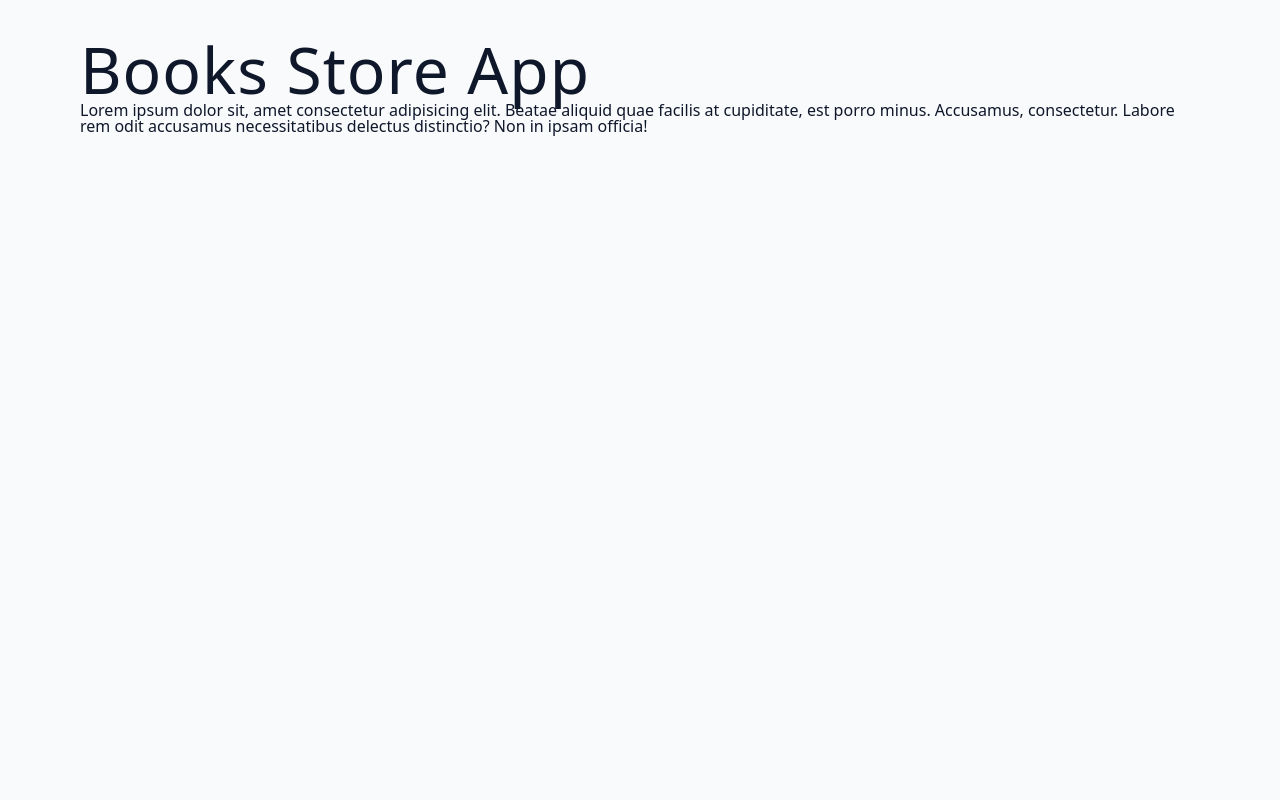
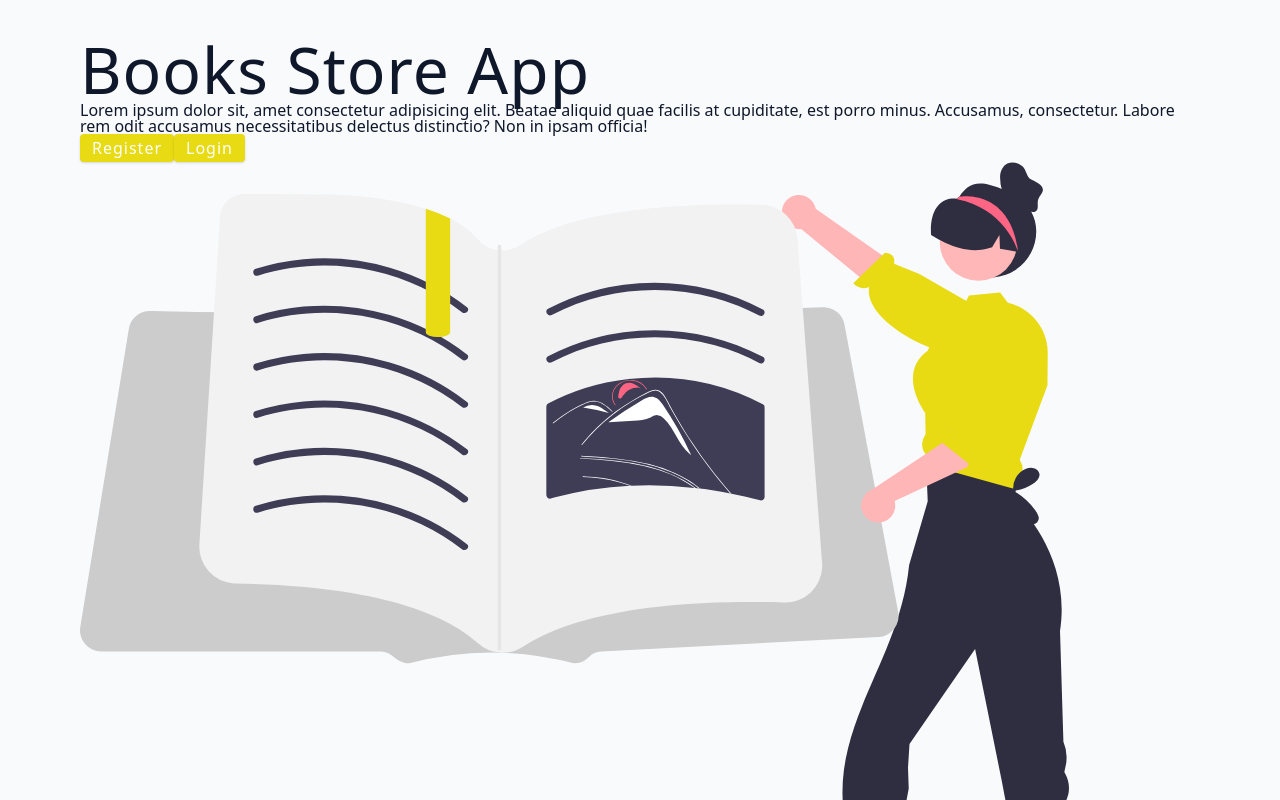
Before and after one commit to Ciriero/booksyv1, a React (Vite) app in the folder frontend/: page / in a window 1280 px wide. Shown: the part 1580-2380 px from the top of the page. Before the commit the page ends 1717 px from the top, so only its background shows below. Built offline with nearby package versions, Linux system fonts and the light colour scheme.

Commit message:
landing structure before styles

```diff
--- a/frontend/src/pages/Landing.jsx
+++ b/frontend/src/pages/Landing.jsx
@@ -1,6 +1,8 @@
 import React from "react";
 import { Wrapper } from "../styles/Landing.styles";
 import logo from "../assets/logo.svg";
+import main from "../assets/main.svg"
+import { Link } from "react-router-dom";
 
 const Landing = () => {
   return (
@@ -19,7 +21,14 @@
             consectetur. Labore rem odit accusamus necessitatibus delectus
             distinctio? Non in ipsam officia!
           </p>
+          <Link to="/register" className="btn register-link">
+          Register
+          </Link>
+          <Link to="/login" className="btn">
+          Login
+          </Link>
         </div>
+        <img src={main} alt="booksy" className="img main-img"/>
       </div>
     </Wrapper>
   );
```
Also changed, not shown: frontend/src/assets/main.svg (added).
